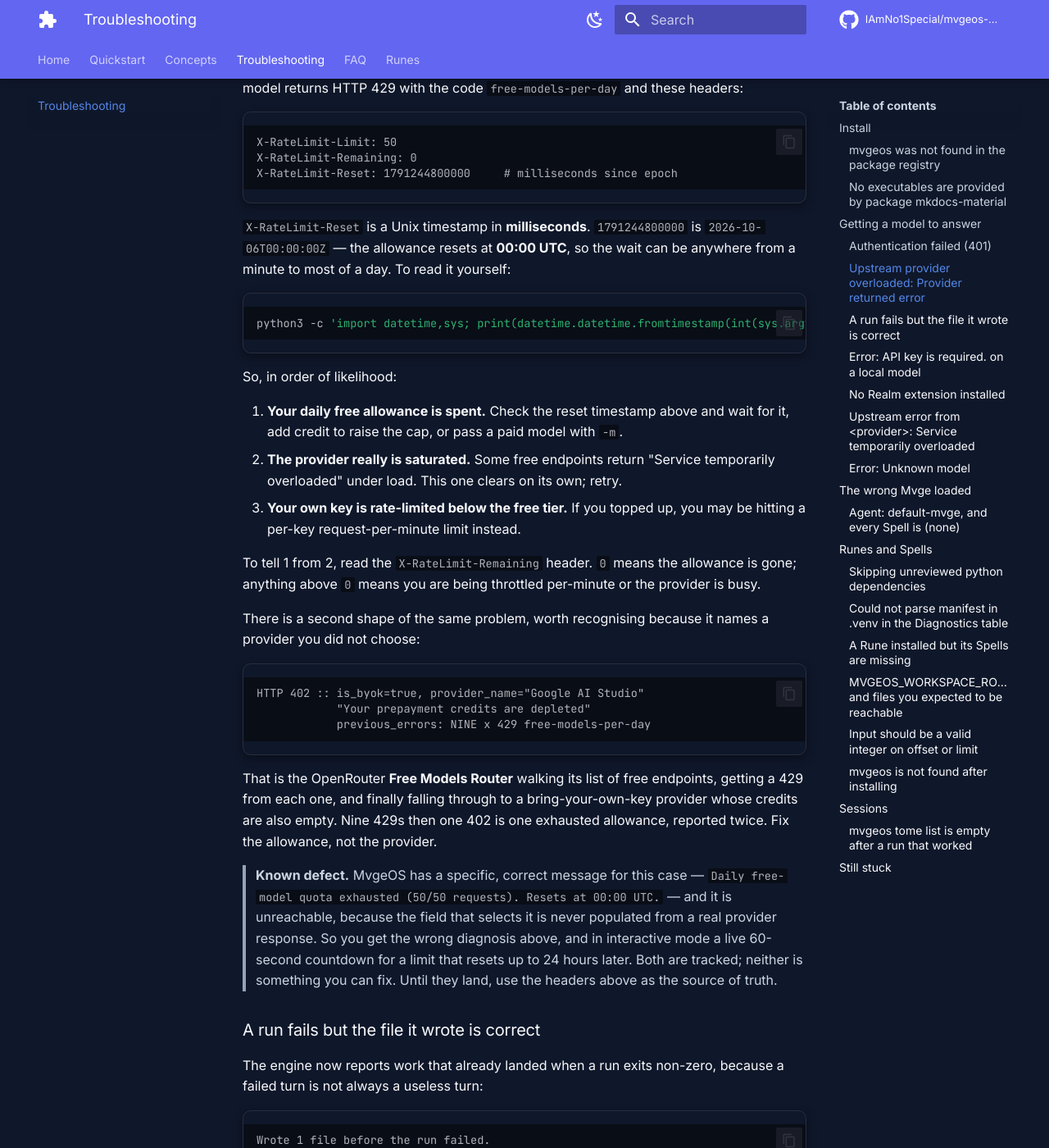
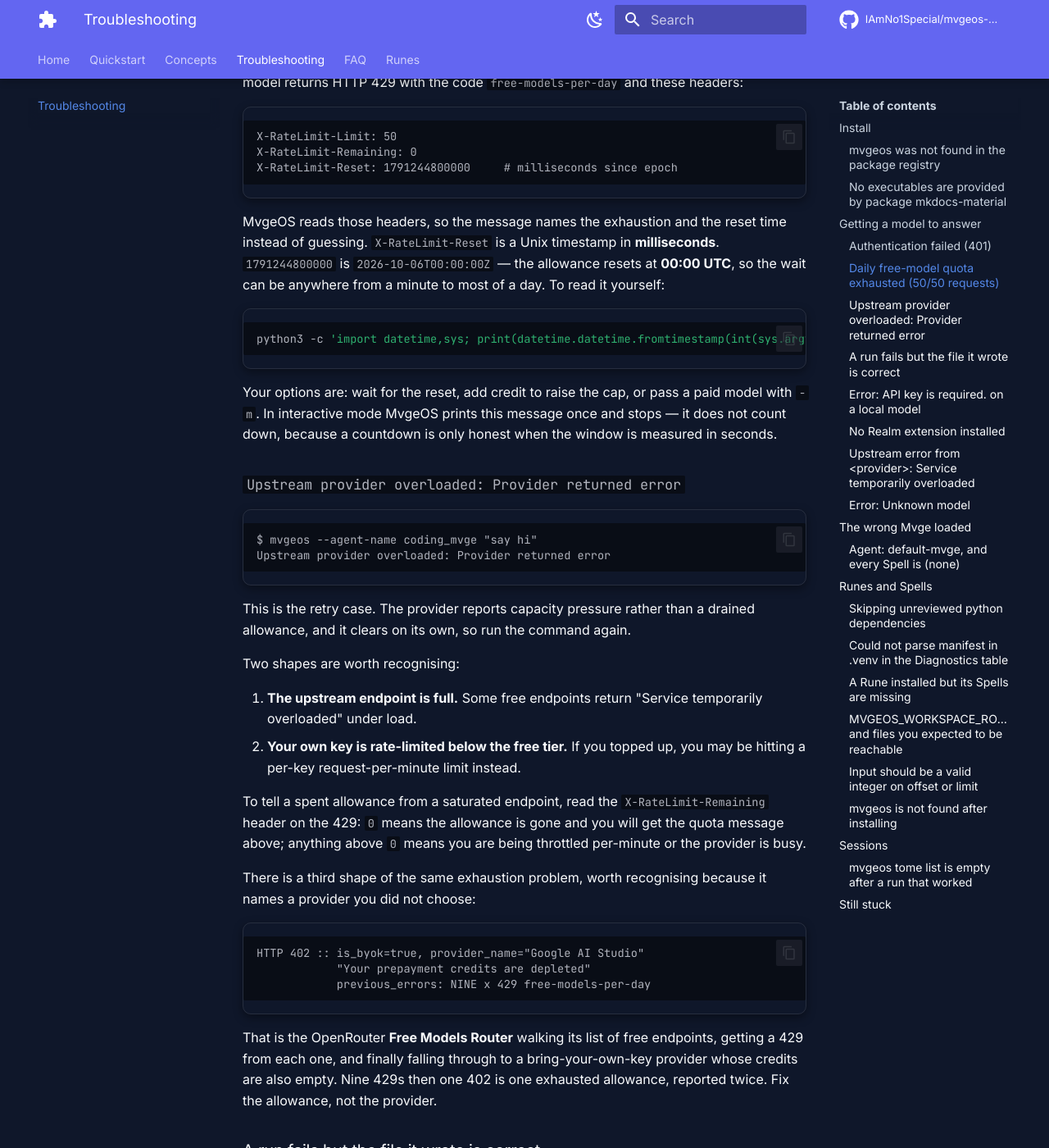
Before and after one commit to IAmNo1Special/mvgeos-marketplace, an MkDocs documentation site: the page built from docs/troubleshooting.md, in a window 1280 px wide and 1400 px high, scrolled down 2332 px. Shown: the whole window at 82% size. Built offline with MkDocs 1.6.1 and Material for MkDocs 9.7.7, drawn with Linux system fonts in a browser that asks for light colours; comment, search, counter and statistics services are not loaded; some of the changed text lies outside the part shown.

Commit message:
docs: report the spent free allowance as a spent allowance
The engine now names a drained 50-request window instead of guessing a
retry, so the troubleshooting entry that told readers to ignore the message
and read the response headers themselves was documenting a defect that no
longer exists.

Split the entry in two. `Daily free-model quota exhausted (50/50 requests)`
is the spent-allowance case and is not fixed by retrying; `Upstream provider
overloaded: Provider returned error` is the genuine capacity case and is.
Retarget the quickstart and FAQ anchors at the entry that matches the
message a reader will actually see.

Co-Authored-By: Paperclip <noreply@paperclip.ing>

````diff
--- a/docs/faq.md
+++ b/docs/faq.md
@@ -75,8 +75,9 @@
 several of them, because verifying a result means a second model call.
 
 When the allowance is gone, every free model returns `429 free-models-per-day`
-and MvgeOS currently reports it as `Upstream provider overloaded` — which
-sounds transient and is not. The reset time is in the response headers:
+and MvgeOS reports it as `Daily free-model quota exhausted (50/50 requests).
+Resets at 00:00 UTC.` — a spent allowance, not a transient fault. It reads those
+headers itself, so the reset time is already in the message. The raw values are:
 
 ```text
 X-RateLimit-Remaining: 0
--- a/docs/quickstart.md
+++ b/docs/quickstart.md
@@ -18,7 +18,7 @@
     account** and resets at 00:00 UTC. If that allowance is spent — yours, or
     shared with anything else on the account — step 5 fails and it is not your
     setup. That is the most common reason this page appears broken on day one,
-    and [here is how to tell](troubleshooting.md#upstream-provider-overloaded-provider-returned-error).
+    and [here is how to tell](troubleshooting.md#daily-free-model-quota-exhausted-5050-requests).
     Everything below step 5 still works.
 
 ## Before you start
@@ -367,9 +367,9 @@
   model has failed this task on every clean-machine re-verification since. Two
   separate causes, each measured 3 of 3, and they need different fixes:
   endpoint saturation (`Upstream error from Nvidia: Service temporarily
-  overloaded`) and an exhausted account-wide free allowance (`429
-  free-models-per-day`, see
-  [Troubleshooting](troubleshooting.md#upstream-provider-overloaded-provider-returned-error)).
+  overloaded`) and an exhausted account-wide free allowance (`Daily free-model
+  quota exhausted`, see
+  [Troubleshooting](troubleshooting.md#daily-free-model-quota-exhausted-5050-requests)).
   Treat "install and configure in five minutes" as the promise, and expect step 5
   to need a retry or a different model. A run can also exit non-zero after the
   file it created is already correct.
@@ -381,13 +381,14 @@
   `nvidia/nemotron-3-*:free` ids have been run end to end. Other Realms and models
   are unverified here.
 
-- When the free allowance is spent, MvgeOS reports it as `Upstream provider
-  overloaded: Provider returned error` — a transient-sounding message for a
-  condition that lasts until 00:00 UTC. It has a correct message for this and
-  does not reach it. In interactive mode it is worse: a live 60-second
-  countdown for a limit that resets up to 24 hours later. Both are tracked as
-  separate defects; [Troubleshooting](troubleshooting.md#upstream-provider-overloaded-provider-returned-error)
-  tells you to ignore the message and read the response headers instead.
+- When the free allowance is spent, MvgeOS reports it as `Daily free-model quota
+  exhausted (50/50 requests). Resets at 00:00 UTC.` and names the reset time
+  rather than suggesting a retry, because that is what a limit lasting until
+  00:00 UTC needs. In interactive mode it prints that message once instead of
+  counting down seconds against a window measured in hours. Endpoint saturation
+  is a separate condition with its own message;
+  [Troubleshooting](troubleshooting.md#daily-free-model-quota-exhausted-5050-requests)
+  tells the two apart.
 
 - The `read` Spell bug described in step 5 is open (SOM-23). Until it is fixed,
   expect one extra model round-trip whenever a Mvge checks its own work.
--- a/docs/troubleshooting.md
+++ b/docs/troubleshooting.md
@@ -82,16 +82,16 @@
 keys must start with `sk-or-` (OpenRouter) or `AIza` (Google). A key with the
 right prefix but no credit still produces this 401.
 
-### `Upstream provider overloaded: Provider returned error`
+### `Daily free-model quota exhausted (50/50 requests)`
 
 ```text
 $ mvgeos --agent-name coding_mvge "say hi"
-Upstream provider overloaded: Provider returned error
+Daily free-model quota exhausted (50/50 requests). Resets at 00:00 UTC.
+Hint: Add credits to your OpenRouter account, switch to a paid model, or wait for the daily reset.
 ```
 
-**Read this one carefully, because the message is misleading.** It says the
-provider is overloaded, which is a transient condition you should retry. On the
-free tier that is usually not what happened.
+**This one is a spent allowance, not a fault.** Nothing is wrong with your
+install, your key, or the tool. Retry will not help until the reset time.
 
 OpenRouter gives every account a **daily allowance of 50 free-model requests**,
 counted across the whole account — not per model, not per app. When it is spent,
@@ -104,29 +104,45 @@
 X-RateLimit-Reset: 1791244800000     # milliseconds since epoch
 ```
 
-`X-RateLimit-Reset` is a Unix timestamp in **milliseconds**. `1791244800000` is
-`2026-10-06T00:00:00Z` — the allowance resets at **00:00 UTC**, so the wait can
-be anywhere from a minute to most of a day. To read it yourself:
+MvgeOS reads those headers, so the message names the exhaustion and the reset
+time instead of guessing. `X-RateLimit-Reset` is a Unix timestamp in
+**milliseconds**. `1791244800000` is `2026-10-06T00:00:00Z` — the allowance
+resets at **00:00 UTC**, so the wait can be anywhere from a minute to most of a
+day. To read it yourself:
 
 ```bash
 python3 -c 'import datetime,sys; print(datetime.datetime.fromtimestamp(int(sys.argv[1])/1000, datetime.UTC))' 1791244800000
 ```
 
-So, in order of likelihood:
+Your options are: wait for the reset, add credit to raise the cap, or pass a paid
+model with `-m`. In interactive mode MvgeOS prints this message once and stops —
+it does not count down, because a countdown is only honest when the window is
+measured in seconds.
 
-1. **Your daily free allowance is spent.** Check the reset timestamp above and
-   wait for it, add credit to raise the cap, or pass a paid model with `-m`.
-2. **The provider really is saturated.** Some free endpoints return
-   "Service temporarily overloaded" under load. This one clears on its own; retry.
-3. **Your own key is rate-limited below the free tier.** If you topped up, you
+### `Upstream provider overloaded: Provider returned error`
+
+```text
+$ mvgeos --agent-name coding_mvge "say hi"
+Upstream provider overloaded: Provider returned error
+```
+
+This is the retry case. The provider reports capacity pressure rather than a
+drained allowance, and it clears on its own, so run the command again.
+
+Two shapes are worth recognising:
+
+1. **The upstream endpoint is full.** Some free endpoints return
+   "Service temporarily overloaded" under load.
+2. **Your own key is rate-limited below the free tier.** If you topped up, you
    may be hitting a per-key request-per-minute limit instead.
 
-To tell 1 from 2, read the `X-RateLimit-Remaining` header. `0` means the
-allowance is gone; anything above `0` means you are being throttled per-minute or
-the provider is busy.
+To tell a spent allowance from a saturated endpoint, read the
+`X-RateLimit-Remaining` header on the 429: `0` means the allowance is gone and
+you will get the quota message above; anything above `0` means you are being
+throttled per-minute or the provider is busy.
 
-There is a second shape of the same problem, worth recognising because it names
-a provider you did not choose:
+There is a third shape of the same exhaustion problem, worth recognising because
+it names a provider you did not choose:
 
 ```text
 HTTP 402 :: is_byok=true, provider_name="Google AI Studio"
@@ -138,14 +154,6 @@
 getting a 429 from each one, and finally falling through to a bring-your-own-key
 provider whose credits are also empty. Nine 429s then one 402 is one exhausted
 allowance, reported twice. Fix the allowance, not the provider.
-
-> **Known defect.** MvgeOS has a specific, correct message for this case —
-> `Daily free-model quota exhausted (50/50 requests). Resets at 00:00 UTC.` —
-> and it is unreachable, because the field that selects it is never populated
-> from a real provider response. So you get the wrong diagnosis above, and in
-> interactive mode a live 60-second countdown for a limit that resets up to 24
-> hours later. Both are tracked; neither is something you can fix. Until they
-> land, use the headers above as the source of truth.
 
 ### A run fails but the file it wrote is correct
 
````
Also changed, not shown: other parts of docs/faq.md (+2 -2 lines).
